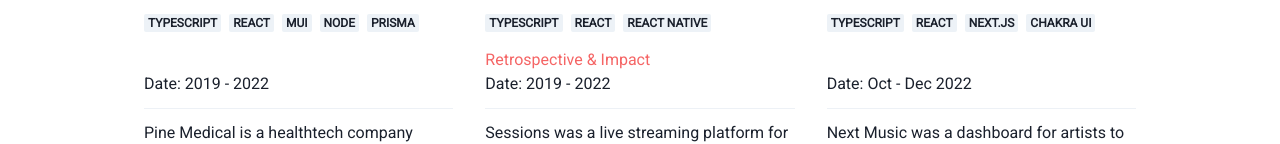
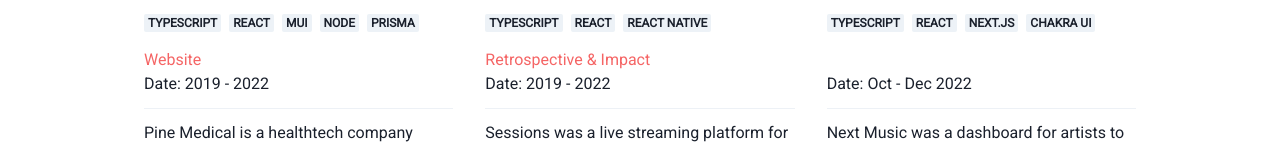
Before and after one commit to adketuri/portfolio, a Next.js app: page / in a window 1280 px wide. Shown: the part 470-614 px from the top of the page. Built offline with nearby package versions, Linux system fonts and the light colour scheme.

Commit message:
Add a link to pine

```diff
--- a/components/project-cards/project-cards.props.ts
+++ b/components/project-cards/project-cards.props.ts
@@ -16,6 +16,9 @@
         description: "Pine Medical is a healthtech company tackling obesity by providing access to GLP-1 weight loss medications. I built a signup flow with Insurance/SMS verification, Vouched identity verification, and integrated with EMRs to store patient data. The cash pay platform reached $14m ARR in less than a year.",
         tags: ["typescript", "react", "mui", "node", "prisma"],
         date: "2019 - 2022",
+        links: [
+            { text: "Website", url: "https://www.pinemedical.com", external: true },
+        ]
     },
     {
         title: "Sessions",
```
